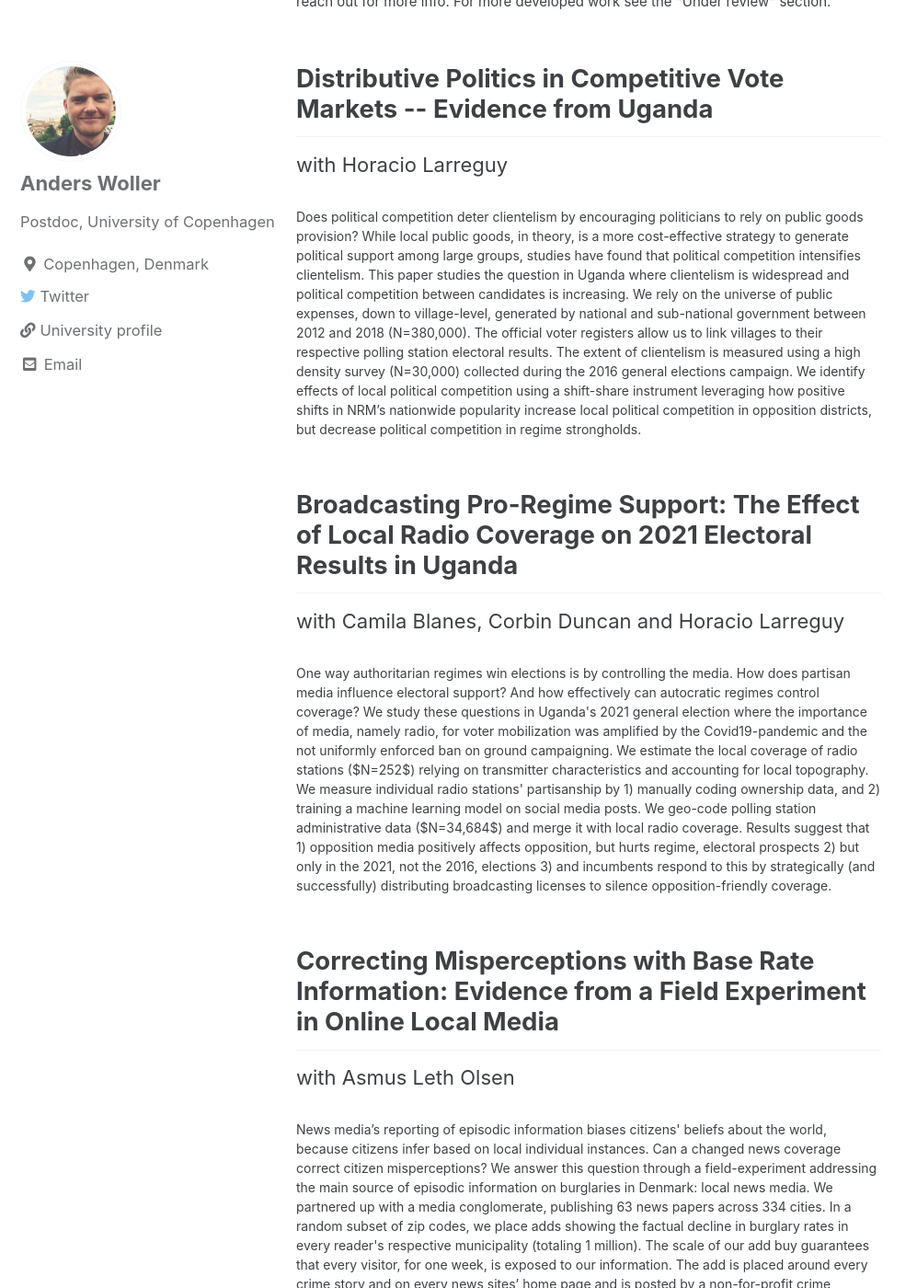
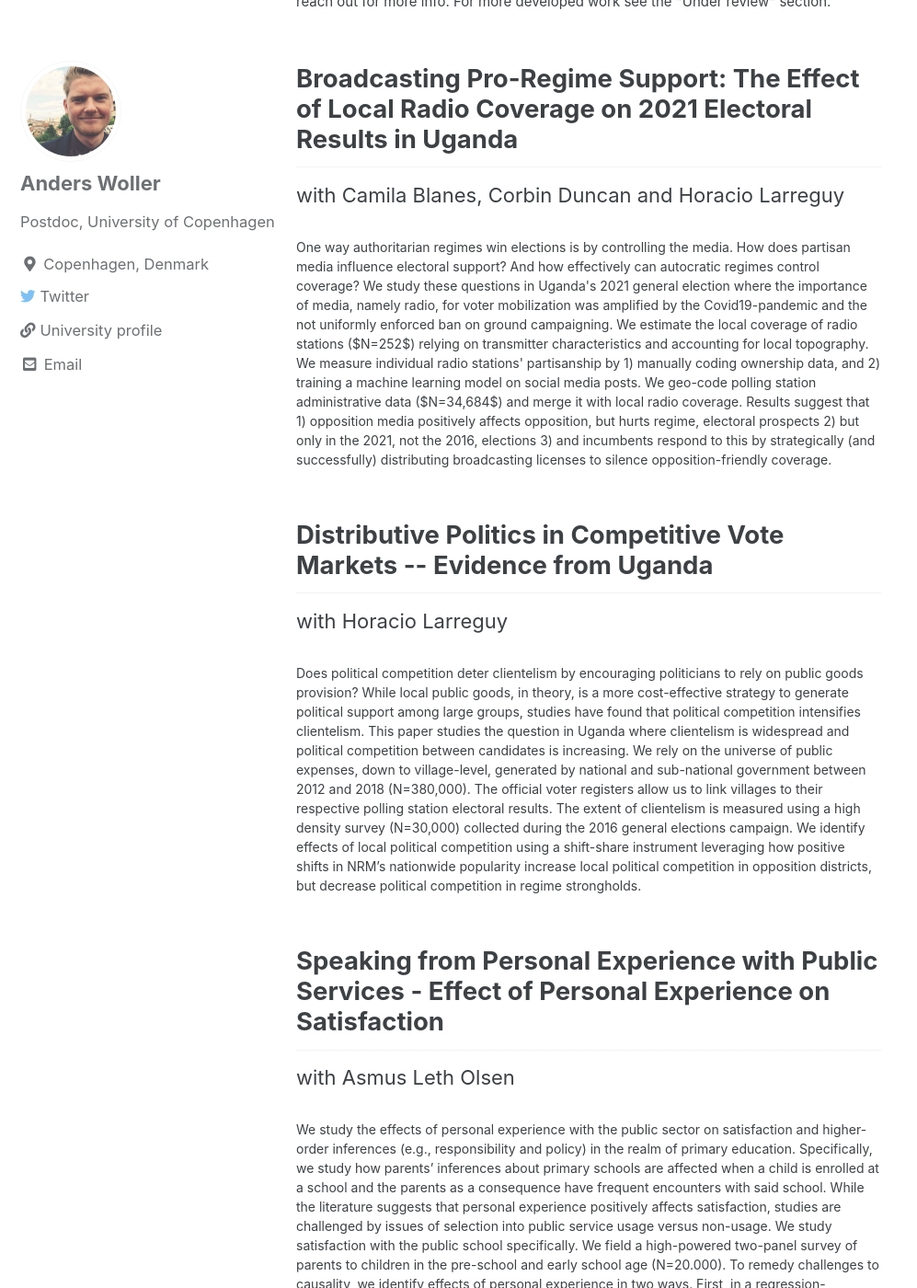
Before and after one commit to AndersWoller/AndersWoller.github.io, a Jekyll site: the page built from _pages/research.md, in a window 1280 px wide and 1400 px high, scrolled down 194 px. Shown: the whole window at 92% size, without its empty margins (0-997 px from the left). Built offline with Jekyll 4.4.1, drawn with Linux system fonts in a browser that asks for light colours; cached includes are drawn as plain includes; some of the changed text lies outside the part shown.

Commit message:
Update research.md

```diff
--- a/_pages/research.md
+++ b/_pages/research.md
@@ -5,25 +5,14 @@ permalink: /Research/
 <p style="font-size:15px"> Below you will find my ongoing. These projects are work in progress. You are welcome to reach out for more info. For more developed work see the "Under review" section. </p>
 
 
+<h2> Broadcasting Pro-Regime Support: The Effect of Local Radio Coverage on 2021 Electoral Results in Uganda </h2> with Camila Blanes, Corbin Duncan and Horacio Larreguy
+
+<p style="font-size:14px"> One way authoritarian regimes win elections is by controlling the media. How does partisan media influence electoral support? And how effectively can autocratic regimes control coverage? We study these questions in Uganda's 2021 general election where the importance of media, namely radio, for voter mobilization was amplified by the Covid19-pandemic and the not uniformly enforced ban on ground campaigning. We estimate the local coverage of radio stations ($N=252$) relying on transmitter characteristics and accounting for local topography. We measure individual radio stations' partisanship by 1) manually coding ownership data, and 2) training a machine learning model on social media posts. We geo-code polling station administrative data ($N=34,684$) and merge it with local radio coverage. Results suggest that 1) opposition media positively affects opposition, but hurts regime, electoral prospects 2) but only in the 2021, not the 2016, elections 3) and incumbents respond to this by strategically (and successfully) distributing broadcasting licenses to silence opposition-friendly coverage. </p>
+
 <h2> Distributive Politics in Competitive Vote Markets -- Evidence from Uganda </h2>
 with Horacio Larreguy
 
 <p style="font-size:14px"> Does political competition deter clientelism by encouraging politicians to rely on public goods provision? While local public goods, in theory, is a more cost-effective strategy to generate political support among large groups, studies have found that political competition intensifies clientelism. This paper studies the question in Uganda where clientelism is widespread and political competition between candidates is increasing. We rely on the universe of public expenses, down to village-level, generated by national and sub-national government between 2012 and 2018 (N=380,000). The official voter registers allow us to link villages to their respective polling station electoral results. The extent of clientelism is measured using a high density survey (N=30,000) collected during the 2016 general elections campaign. We identify effects of local political competition using a shift-share instrument leveraging how positive shifts in NRM’s nationwide popularity increase local political competition in opposition districts, but decrease political competition in regime strongholds. </p>
-
-<h2> Broadcasting Pro-Regime Support: The Effect of Local Radio Coverage on 2021 Electoral Results in Uganda </h2> with Camila Blanes, Corbin Duncan and Horacio Larreguy
-
-<p style="font-size:14px"> One way authoritarian regimes win elections is by controlling the media. How does partisan media influence electoral support? And how effectively can autocratic regimes control coverage? We study these questions in Uganda's 2021 general election where the importance of media, namely radio, for voter mobilization was amplified by the Covid19-pandemic and the not uniformly enforced ban on ground campaigning. We estimate the local coverage of radio stations ($N=252$) relying on transmitter characteristics and accounting for local topography. We measure individual radio stations' partisanship by 1) manually coding ownership data, and 2) training a machine learning model on social media posts. We geo-code polling station administrative data ($N=34,684$) and merge it with local radio coverage. Results suggest that 1) opposition media positively affects opposition, but hurts regime, electoral prospects 2) but only in the 2021, not the 2016, elections 3) and incumbents respond to this by strategically (and successfully) distributing broadcasting licenses to silence opposition-friendly coverage. </p>
-
-
-<h2> Correcting Misperceptions with Base Rate Information: Evidence from a Field Experiment in Online Local Media </h2>
-with Asmus Leth Olsen
-
-<p style="font-size:14px"> News media’s reporting of episodic information biases citizens' beliefs about the world, because citizens infer based on local individual instances. Can a changed news coverage correct citizen misperceptions? We answer this question through a field-experiment addressing the main source of episodic information on burglaries in Denmark: local news media. We partnered up with a media conglomerate, publishing 63 news papers across 334 cities. In a random subset of zip codes, we place adds showing the factual decline in burglary rates in every reader's respective municipality (totaling 1 million). The scale of our add buy guarantees that every visitor, for one week, is exposed to our information. The add is placed around every crime story and on every news sites’ home page and is posted by a non-for-profit crime prevention collaboration.  In the week preceding our intervention and five weeks after, we measure outcomes through an unrelated add (totaling 1 million) quizzing readers on their municipality and posted by a well-known survey company. As the readers allowed to see the quiz-add on any given day are drawn at random, we study the durability of effects over time. </p>
-
-<h2> Choosing Quality Over Composition - A Field-Experiment to Improve the School-Accountability Mechanism </h2>
-with Asmus Leth Olsen
-
-<p style="font-size:14px"> Citizens are increasingly offered a choice of public service provider. What determines this choice? When users prioritize performance, choice mechanisms hold providers accountable. However, with respect to school choice, parents have been found to prioritize pupil composition over school performance. We device a field experiment to improve the school-accountability mechanism. We randomly assign parents with pre-school children (N=20,000) to information conditions describing their local schools. The intervention takes the shape of personally addressed envelopes containing factual information on (a) performance (b) pupil composition, including race, education, and income composition, or (c) a combination, and we study effects on actual school choice identified in the administrative registers. Through pre- and post-intervention surveys, we furthermore study how parents reason about information conflicting with their priors over school quality. Our findings imply that factual information is vital to ensure that competition in the market for public services holds providers accountable, thereby improving overall service quality. </p>
 
 
 <h2> Speaking from Personal Experience with Public Services - Effect of Personal Experience on Satisfaction  </h2>
```
